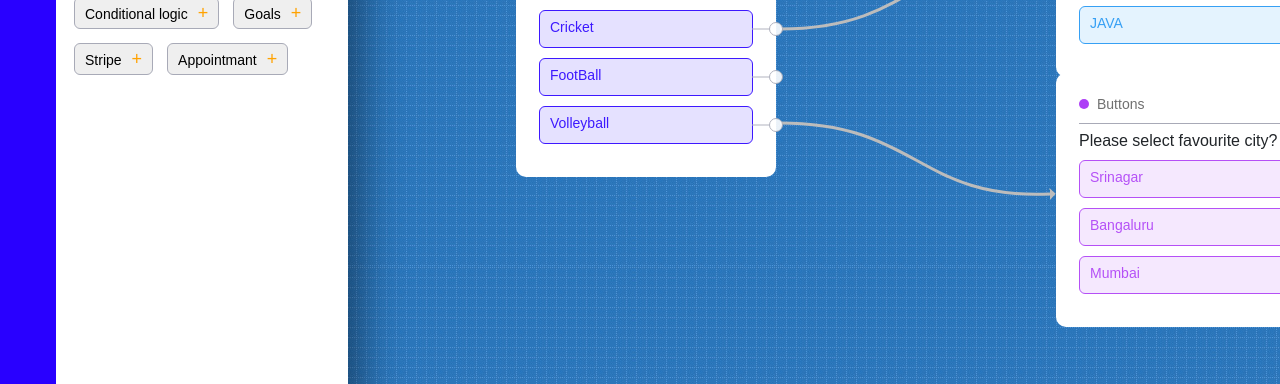
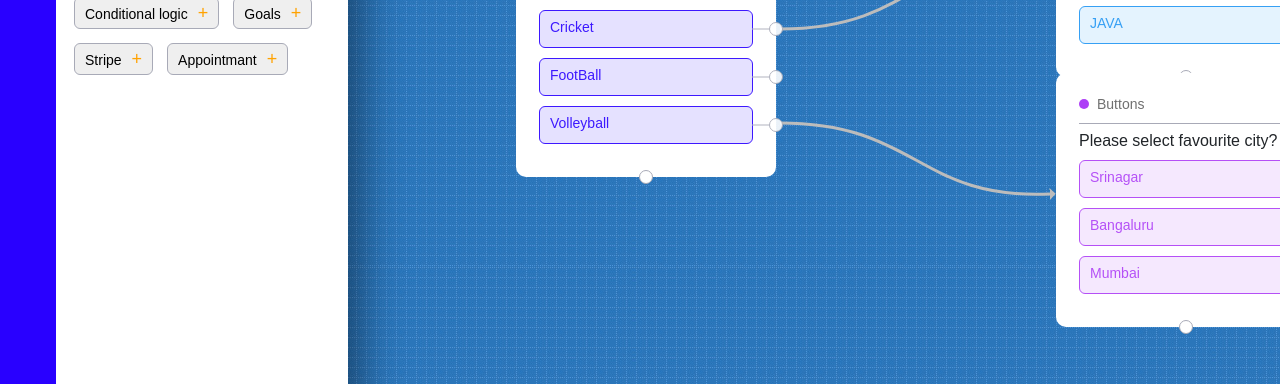
Before and after one commit to lateefsofi/WorkFlowBuilder, a React app: page /bot-builder in a window 1280 px wide. Shown: the part 331-715 px from the top of the page. Built offline with nearby package versions, Linux system fonts and the light colour scheme.

Commit message:
text selection removed

```diff
--- a/src/index.scss
+++ b/src/index.scss
@@ -4,4 +4,11 @@ body {
   margin: 0;
   padding: 0;
   font-family: sans-serif;
+  -webkit-touch-callout: none; /* iOS Safari */
+    -webkit-user-select: none; /* Safari */
+     -khtml-user-select: none; /* Konqueror HTML */
+       -moz-user-select: none; /* Firefox */
+        -ms-user-select: none; /* Internet Explorer/Edge */
+            user-select: none; /* Non-prefixed version, currently
+                                  supported by Chrome and Opera */
 }
--- a/src/pages/bot-builder/bot-builder/bot-builder.component.js
+++ b/src/pages/bot-builder/bot-builder/bot-builder.component.js
@@ -293,6 +293,7 @@ export class BotBuilder extends Component {
                 </div>
               ))
             }
+            <span className="bottom-connector" id={'chat-element-'+item+'-bottom-option'}></span>
           </div>
         </Draggable>
       )
--- a/src/pages/bot-builder/bot-builder/bot-builder.component.scss
+++ b/src/pages/bot-builder/bot-builder/bot-builder.component.scss
@@ -126,7 +126,7 @@
   }
 }
 
-.connector{
+.connector, .bottom-connector{
   display: inline-block;
   width: 14px;
   height: 14px;
@@ -134,12 +134,9 @@
   background: $white;
   border-radius: 50px;
   cursor: pointer;
-  right: -31px;
   transition: border .1s ease-in-out;
   border: 1px solid $border-color;
   color: $text-color3;
-  top: 50%;
-  transform: translateY(-50%);
   &:hover.active::after {
     content: "x";
     top: -5px;
@@ -150,6 +147,16 @@
   &:hover{
     background-color: $border-color;
   }
+}
+.connector{
+  top: 50%;
+  right: -31px;
+  transform: translateY(-50%);
+}
+.bottom-connector{
+  bottom: -8px;
+  left: 50%;
+  transform: translateX(-50%);
 }
 // .remove {
 //   display: inline-block;
```
